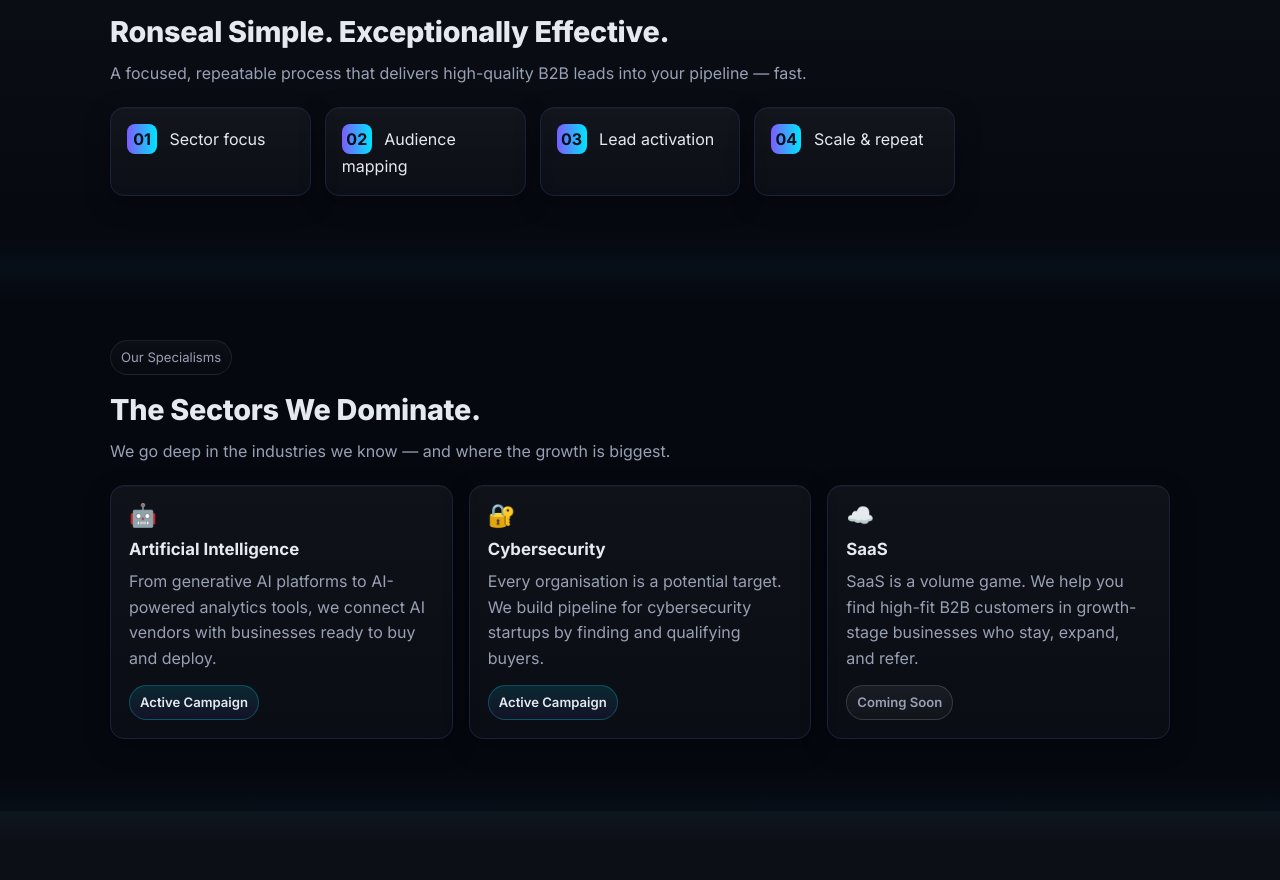
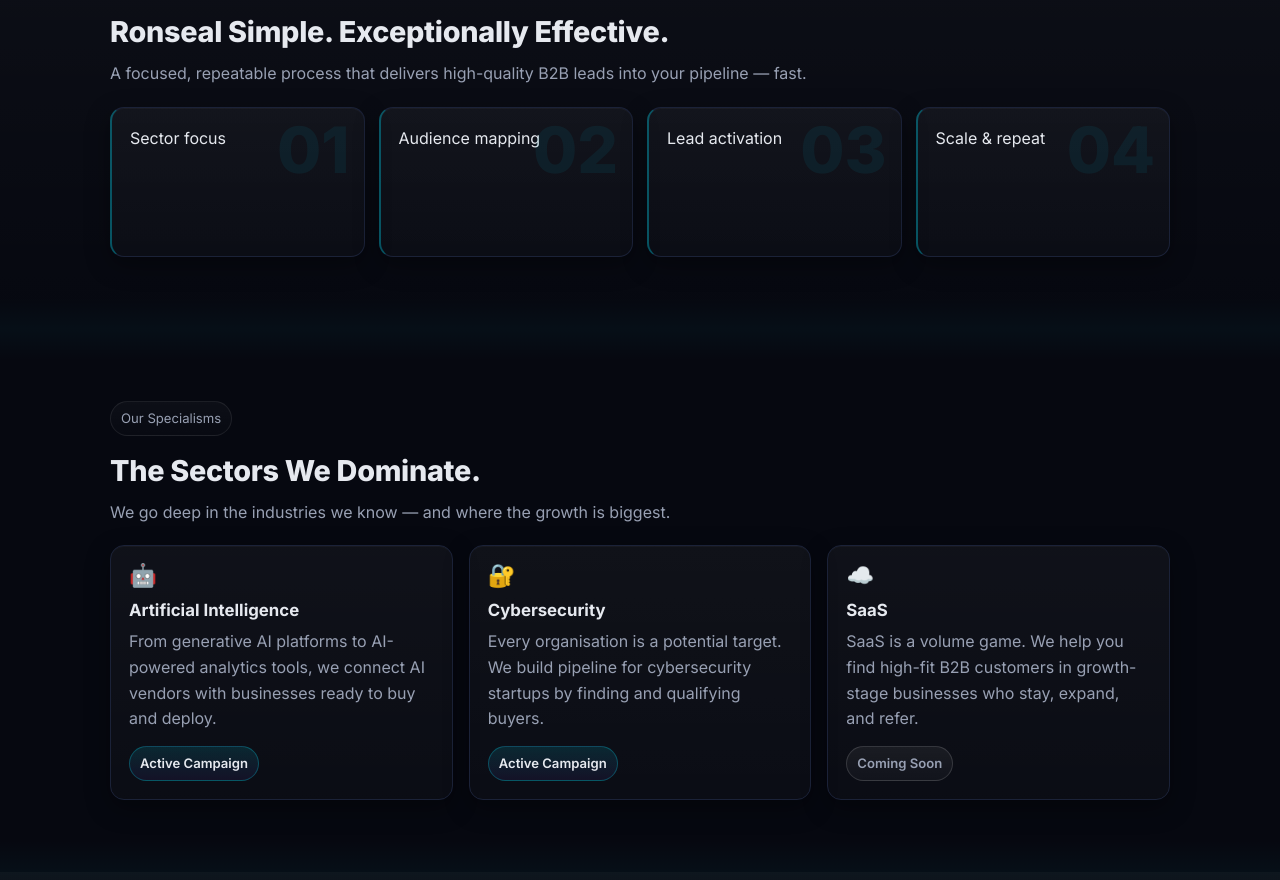
Before and after one commit to jaxeleem-eng/ailogik.co.uk, a website: page index.html in a window 1280 px wide. Shown: the part 1757-2637 px from the top of the page. Drawn offline with Linux system fonts and the light colour scheme.

Commit message:
Style: Make process steps equal height with left accent border and watermark numbers

```diff
--- a/assets/styles.css
+++ b/assets/styles.css
@@ -180,12 +180,34 @@ body{
 .stat-label{color:var(--muted); margin-top:6px}
 
 /* Steps */
-.steps{counter-reset:step; list-style:none; padding:0; margin:10px 0 0; display:grid; grid-template-columns:repeat(5,1fr); gap:14px}
+.steps{counter-reset:step; list-style:none; padding:0; margin:10px 0 0; display:grid; grid-template-columns:repeat(4,1fr); gap:14px; align-items:stretch}
 .steps li{
   background:linear-gradient(180deg, rgba(255,255,255,.04), rgba(255,255,255,.02));
-  border:1px solid var(--border); border-radius:var(--radius); padding:16px; box-shadow:var(--shadow)
+  border:1px solid var(--border);
+  border-left:2px solid rgba(0,188,212,.4);
+  border-radius:var(--radius);
+  padding:18px 72px 18px 18px;
+  box-shadow:var(--shadow);
+  position:relative;
+  display:flex;
+  min-height:150px;
 }
-.steps li span{display:inline-block; min-width:30px; height:30px; line-height:30px; text-align:center; margin-right:8px; border-radius:8px; background:linear-gradient(90deg,var(--primary),var(--secondary)); color:#061018; font-weight:700}
+.steps li span{
+  position:absolute;
+  top:10px;
+  right:14px;
+  font-size:4rem;
+  line-height:1;
+  font-weight:900;
+  color:#00bcd4;
+  opacity:.08;
+  margin:0;
+  min-width:0;
+  height:auto;
+  background:none;
+  pointer-events:none;
+  user-select:none;
+}
 
 /* Proof */
 .grid-2{display:grid; grid-template-columns:repeat(2,1fr); gap:16px}
@@ -303,7 +325,7 @@ main > section + section::before{
 /* Responsive */
 @media (max-width: 900px){
   .cards{grid-template-columns:repeat(2,1fr)}
-  .steps{grid-template-columns:repeat(3,1fr)}
+  .steps{grid-template-columns:repeat(2,1fr)}
   .testimonial-grid{grid-template-columns:1fr}
   .grid-2{grid-template-columns:1fr}
   .contact-box{grid-template-columns:1fr}
```
